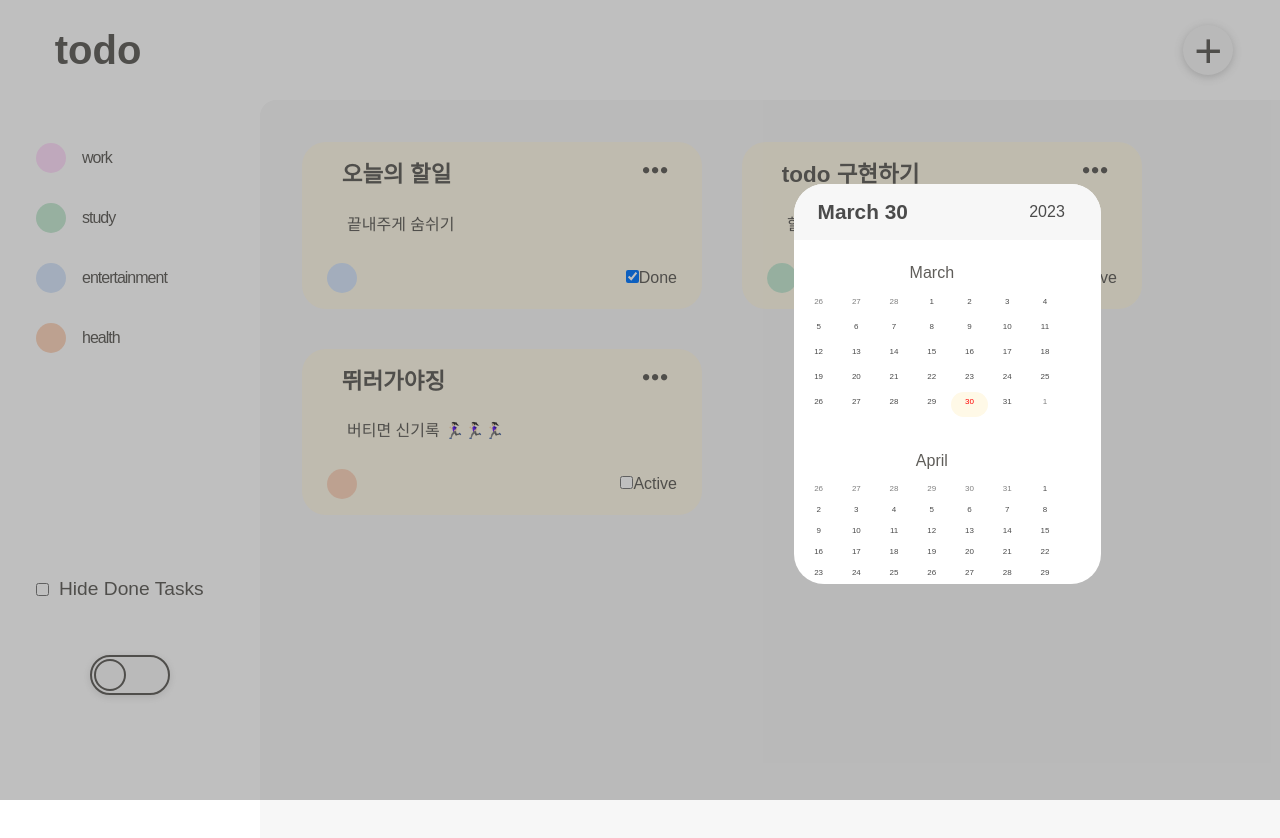
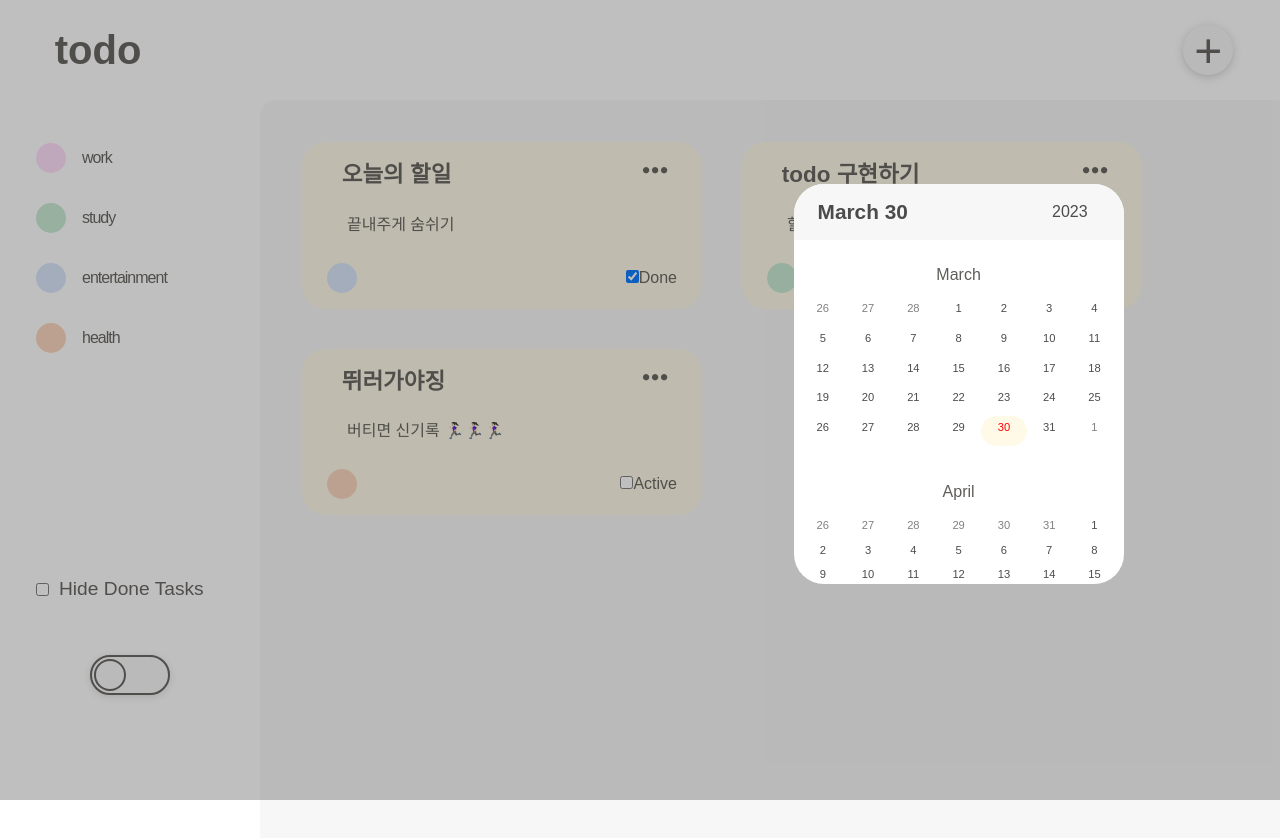
Before and after one commit to Aroma-oh/todo-service, a React (Create React App) app: page / in a window 1280 px wide. Shown: the top 838 px of the page. Built offline with nearby package versions, Linux system fonts and the light colour scheme.

Commit message:
feat: 캘린더 날짜 선택시 이동 위치 수정

```diff
--- a/src/components/calendar/Calendar.jsx
+++ b/src/components/calendar/Calendar.jsx
@@ -34,7 +34,7 @@ const CalendarContainer = styled.div`
     position: absolute;
     top: 23%;
     left: 62%;
-    width: 24%;
+    width: 330px;
     min-width: 60px;
     height: 50%;
 
@@ -101,8 +101,8 @@ const Body = styled.div`
         overflow-y: scroll;
 
         .calendar__item {
-            width: 90%;
-            height: 50%;
+            width: 330px;
+            height: 200px;
             padding: 2%;
             padding-top: 8%;
             margin-bottom: 5%;
@@ -110,7 +110,7 @@ const Body = styled.div`
             .header {
                 width: 100%;
                 height: 10%;
-                margin-bottom: 5%;
+                margin-bottom: 0.95rem;
 
                 text-align: center;
                 font-size: 1em;
@@ -135,6 +135,7 @@ const Body = styled.div`
                     .col {
                         width: 15%;
                         height: 100%;
+                        margin-bottom: 0.13rem;
 
                         display: flex;
                         flex-direction: column;
@@ -145,7 +146,7 @@ const Body = styled.div`
                             font-weight: 700;
                         }
 
-                        font-size: 0.5rem;
+                        font-size: 0.7rem;
                         span {
                             z-index: 10000;
                             padding-top: 5px;
@@ -178,13 +179,7 @@ const RenderHeader = ({ currentMonth }) => {
     );
 };
 
-const RenderCells = ({
-    currentMonth,
-    selectedDate,
-    onDateClick,
-    value,
-    valHandler,
-}) => {
+const RenderCells = ({ currentMonth, selectedDate, onDateClick }) => {
     const monthStart = startOfMonth(currentMonth);
     const monthEnd = endOfMonth(monthStart);
     const startDate = startOfWeek(monthStart); // 현재 월의, 첫 주의, 시작일 -> 전월의 일요일일 수도 있음
@@ -250,6 +245,16 @@ export const Calendar = () => {
 
     const monthRef = useRef(null);
 
+    const handleScroll = () => {
+        // 스크롤 좌표를 가져올 때
+        console.log("scrollTop:", monthRef.current.scrollTop);
+        console.log("scrollLeft:", monthRef.current.scrollLeft);
+
+        // 스크롤 좌표를 설정할 때
+        monthRef.current.scrollTop = 100;
+        monthRef.current.scrollLeft = 50;
+    };
+
     for (let i = 0; i < 12; i++) {
         months.push(
             <div
@@ -261,6 +266,8 @@ export const Calendar = () => {
                         ? monthRef
                         : null
                 }
+                // style={{ width: "330px", height: "200px" }}
+                onScroll={handleScroll}
             >
                 <RenderHeader currentMonth={currentMonth} />
                 <RenderCells
```
